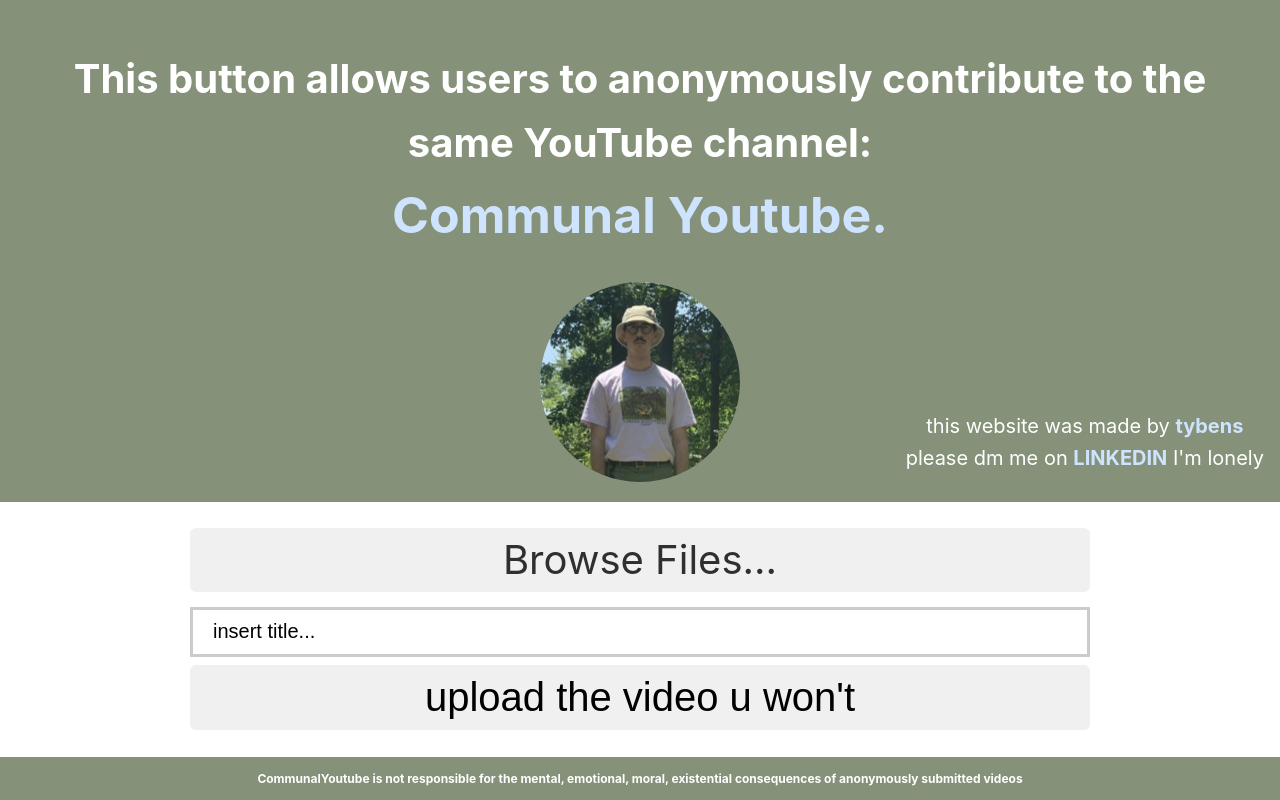
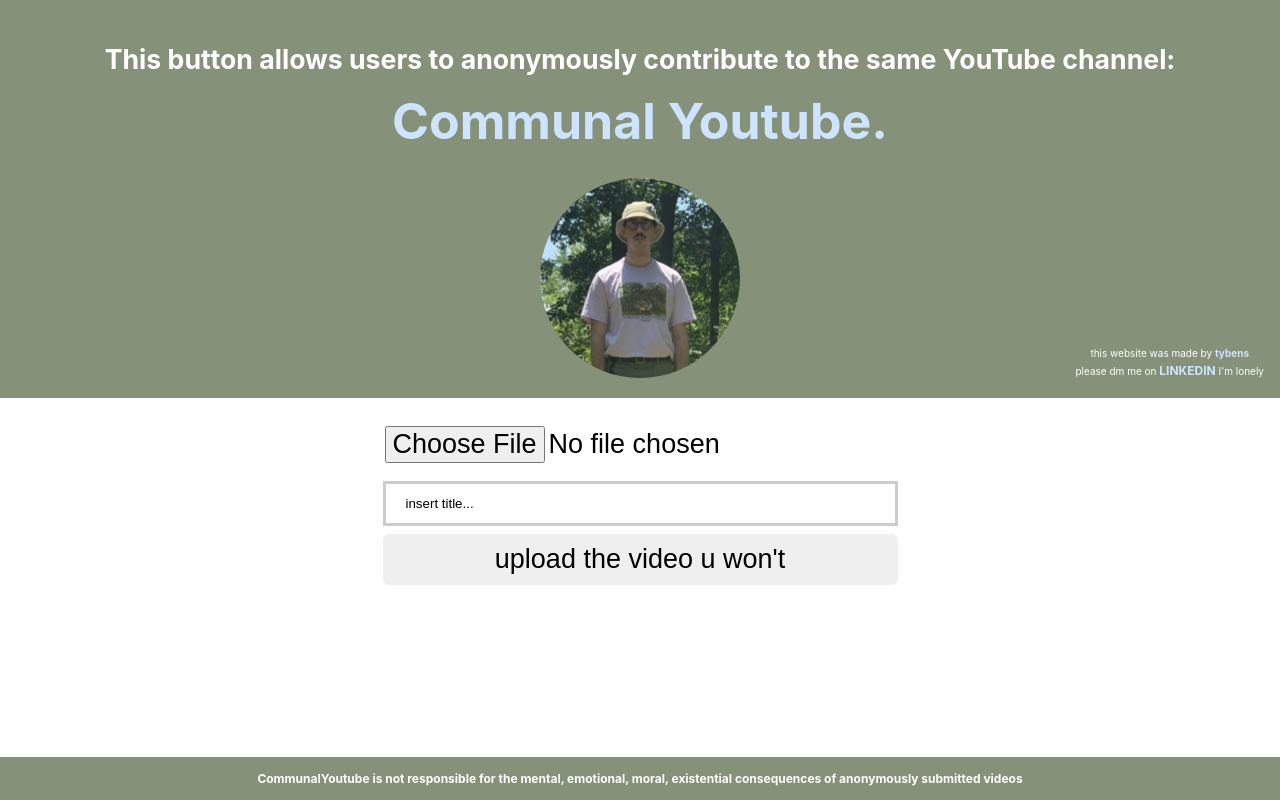
Before and after one commit to tybens/communal-youtube-website, a PHP site: page / in a window 1280 px wide. Run offline with PHP 8.4, Linux system fonts and the light colour scheme.

Commit message:
Add files via upload

```diff
--- a/index.php
+++ b/index.php
@@ -3,7 +3,7 @@
 
 	<head>
 		<title>Communal Youtube</title>
-		<link href="./style.css" type="text/css" rel="stylesheet">
+		<link href="style.css" type="text/css" rel="stylesheet">
   </head>
 
 
@@ -24,19 +24,17 @@
 	style="width:200px;height:200px"
 />
 </a>
- <div class="bottomright"> this website was made by <b><a href="https://github.com/tybens">tybens</a></b><br>please dm me on <b><a href="https://www.linkedin.com/in/tyler-benson-919b561b2">LINKEDIN</a></b> I'm lonely </p>
+ <div class="bottomright" style="font-size: 10px;"> this website was made by <b><a href="https://github.com/tybens">tybens</a></b><br>please dm me on <b><a href="https://www.linkedin.com/in/tyler-benson-919b561b2" style="font-size: 12px;">LINKEDIN</a></b> I'm lonely </p>
 </div>
 </div>
 <div>
 	<h1>
 <Form Name="" Method="POST" Action="upload.php" enctype="multipart/form-data">
-	<label class="custom-file-upload">Browse Files...
-<Input style="display:none;" Type="file" name="file" accept="video/*">
-</label>
+<Input class="btn btn-lg btn-success" Type="file" name="file" accept="video/*">
 <br>
 <input type="text" id="title" name="title" value="insert title...">
 <br>
-<button class="btn btn-lg btn-success" type="submit" name="submit">upload the video u won't</button>
+<button class="btn btn-lg btn-success" type="submit" name="submit" style="width: 515px;">upload the video u won't</button>
 </Form>
 </h1>
 </div>
--- a/style.css
+++ b/style.css
@@ -15,7 +15,7 @@
     text-align: center;
     position: absolute;
     top: 50%;
-    left: 0;
+    left: 0px;
     width: 100%;
     height: 1px;
     white-space: nowrap;
@@ -99,24 +99,25 @@
   background: #859179;
   position: relative;
   color: white;
-  font-size: 25px;
+  font-size: 30px;
 }
 .bottomright {
   position: absolute;
   bottom: 8px;
   right: 16px;
-  font-size: 20px;
+  font-size: 18px;
 }
 .btn {
-  display: inline-block;
+  display: inline;
   border: none;
+  padding: 6px 12px;
+  margin-bottom: 0;
   font-size: 14px;
   font-weight: normal;
   text-align: center;
   cursor: pointer;
   border-radius: 4px;
-  width: 900px;
-  background-color: #f0f0f0;
+
 }
 .headerHomeImage {
   width: 16rem;
@@ -128,8 +129,13 @@
 
 .btn-lg {
   padding: 10px 16px;
-  font-size: 40px;
+  font-size: 27px;
   border-radius: 6px;
+}
+.btn-sucess {
+  color: #fff;
+  background-color: #2f2f2f;
+  border-color: #2f2f2f;
 }
 .btn-success:hover,
 .btn-success:focus,
@@ -138,42 +144,26 @@
   background-color: #2f2f2f;
   border-color: #2f2f2f;
 }
-.custom-file-upload {
-    display: inline-block;
-    margin-bottom: 0;
-    font-size: 40px;
-    font-weight: normal;
-    color: #2f2f2f;
-    text-align: center;
-    cursor: pointer;
-    border-radius: 6px;
-    width: 900px;
-    background-color: #f0f0f0;
-
-}
-.custom-file-upload:hover,
-.custom-file-upload:focus,
-.custom-file-upload:active {
-    color: #fff;
-    background-color: #2f2f2f;
-    border-color: #2f2f2f;
-}
 input[type=text] {
-  width: 900px;
-  height: 50px;
-  padding: 10px 20px;
+  width: 515px;
+  padding: 12px 20px;
   margin: 8px 0;
-  font-size: 20px;
+  box-sizing: border-box;
   border: 3px solid #ccc;
   outline: none;
 }
-input[type=text]:focus,
+input[type=text]:focus {
+  -webkit-transition: 0.5s;
+  border: 3px solid #2f2f2f;
+}
 input[type=text]:hover {
-  border: 4px solid #2f2f2f;
+  border: 3px solid #2f2f2f;
 }
 h1 {
 	text-align: center;
-	font-size: 30pt;
+	font-family="Times New Roman";
+	font-size: 20pt;
+	color= #ffffff;
 }
 img {
   max-width: 100%;
```
